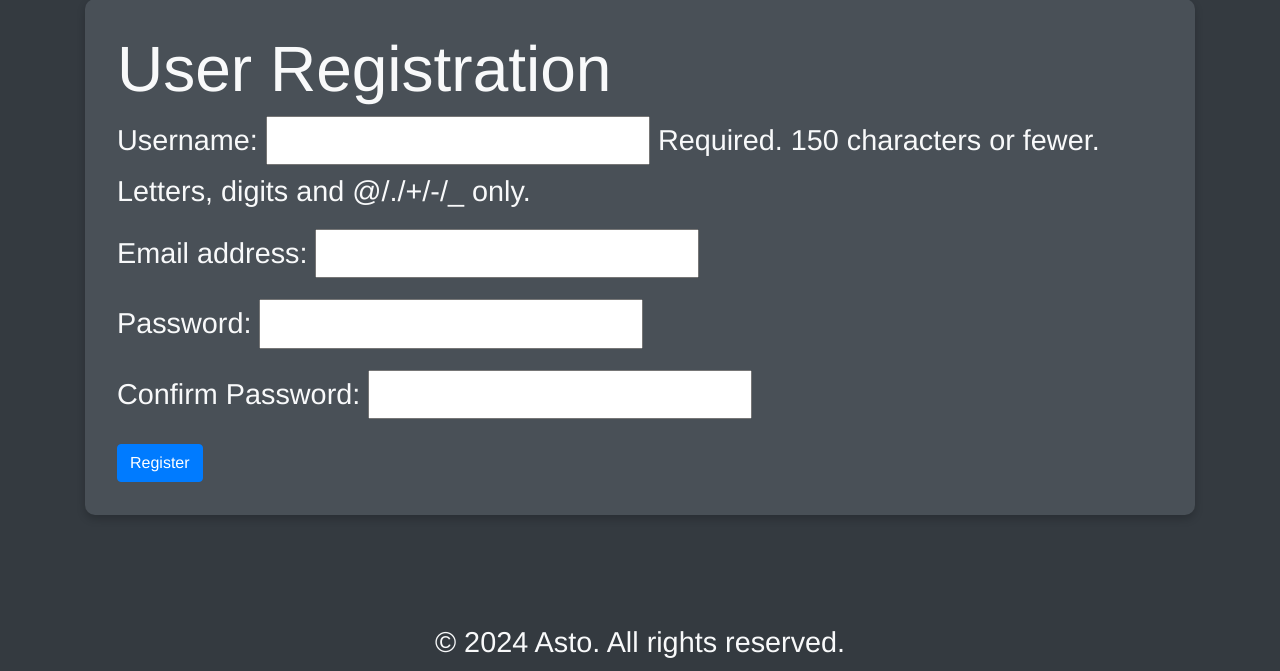
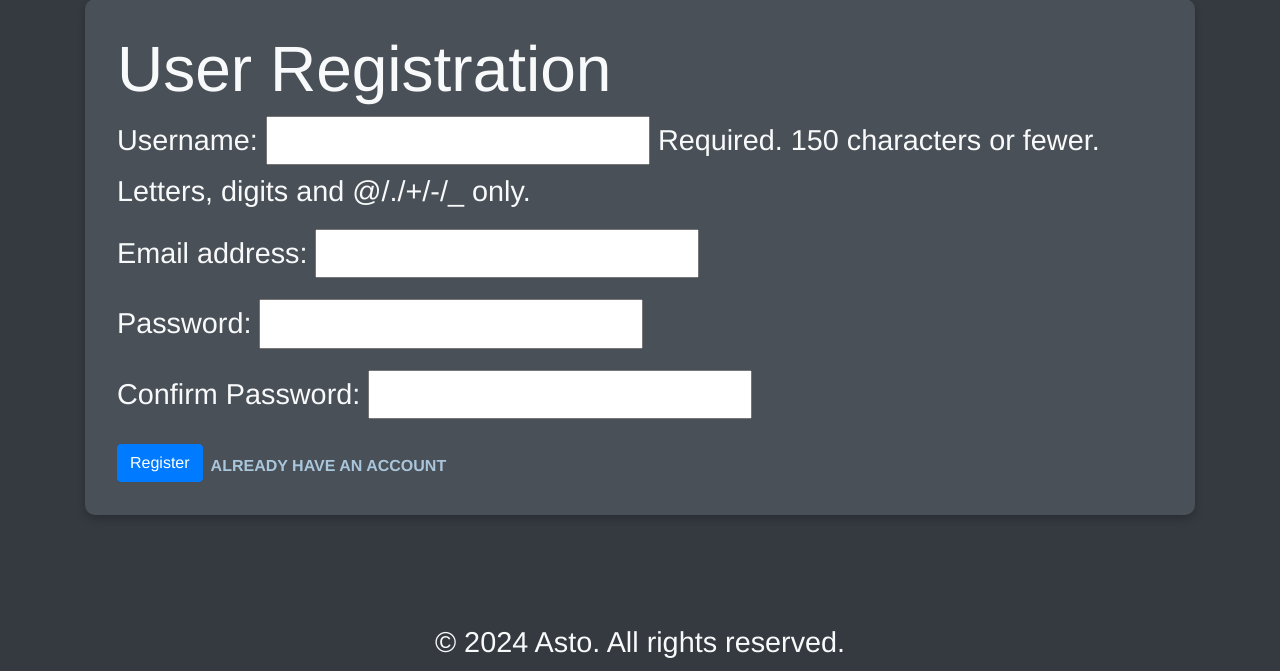
Before and after one commit to Udemezue12/weather, a Django app: page /register/ in a window 1280 px wide. Shown: the part 87-758 px from the top of the page. Run offline with Django 5.2, Linux system fonts and the light colour scheme; some libraries are stand-ins or nearby versions.

Commit message:
Modified some codes

```diff
--- a/weather/templates/weather/login.html
+++ b/weather/templates/weather/login.html
@@ -17,6 +17,8 @@
 
                     </form>
                     <a href="{% url 'password-reset' %}" class="link-arrow">Forgot Password?</a>
+                    <a href="{% url 'register' %}" class="link-arrow">Register</a>
+
                 </div>
             </div>
         </div>
--- a/weather/templates/weather/register.html
+++ b/weather/templates/weather/register.html
@@ -10,6 +10,8 @@
         {% csrf_token %}
         {{ form.as_p }}
         <button type="submit" class="btn btn-primary">Register</button>
+        <a href="{% url 'login' %}" class="link-arrow">Already have an account</a>
+
     </form>
 </div>
 {% endblock %}
```
